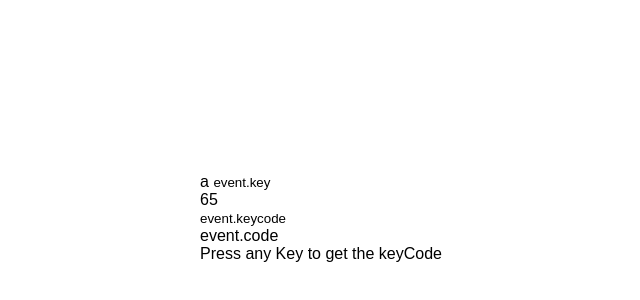
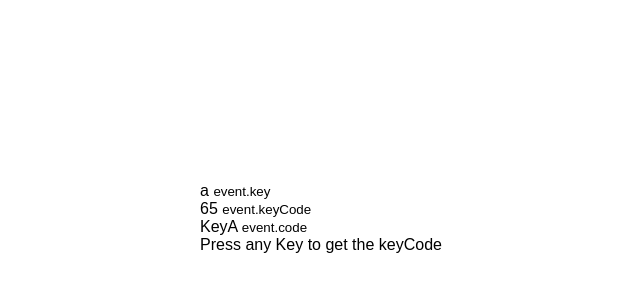
Before and after one commit to papack/event-key-codes, a plain HTML site: page src/index.html in a window 1280 px wide. Shown: the part 182-482 px from the top of the page, without its empty margins (319-959 px from the left). Drawn offline with Linux system fonts and the light colour scheme.

Commit message:
fix html

```diff
--- a/src/index.html
+++ b/src/index.html
@@ -11,14 +11,19 @@
       <div class="key">
         a
         <small>event.key</small>
+      </div>
 
-        <div class="key">65</div>
-        <small>event.keycode</small>
+      <div class="key">
+        65
+        <small>event.keyCode</small>
+      </div>
 
-        <div class="key">event.code</div>
+      <div class="key">
+        KeyA
+        <small>event.code</small>
+      </div>
 
-        <div class="key">Press any Key to get the keyCode</div>
-      </div>
+      <div class="key">Press any Key to get the keyCode</div>
     </div>
 
     <script src="./script.js"></script>
```
